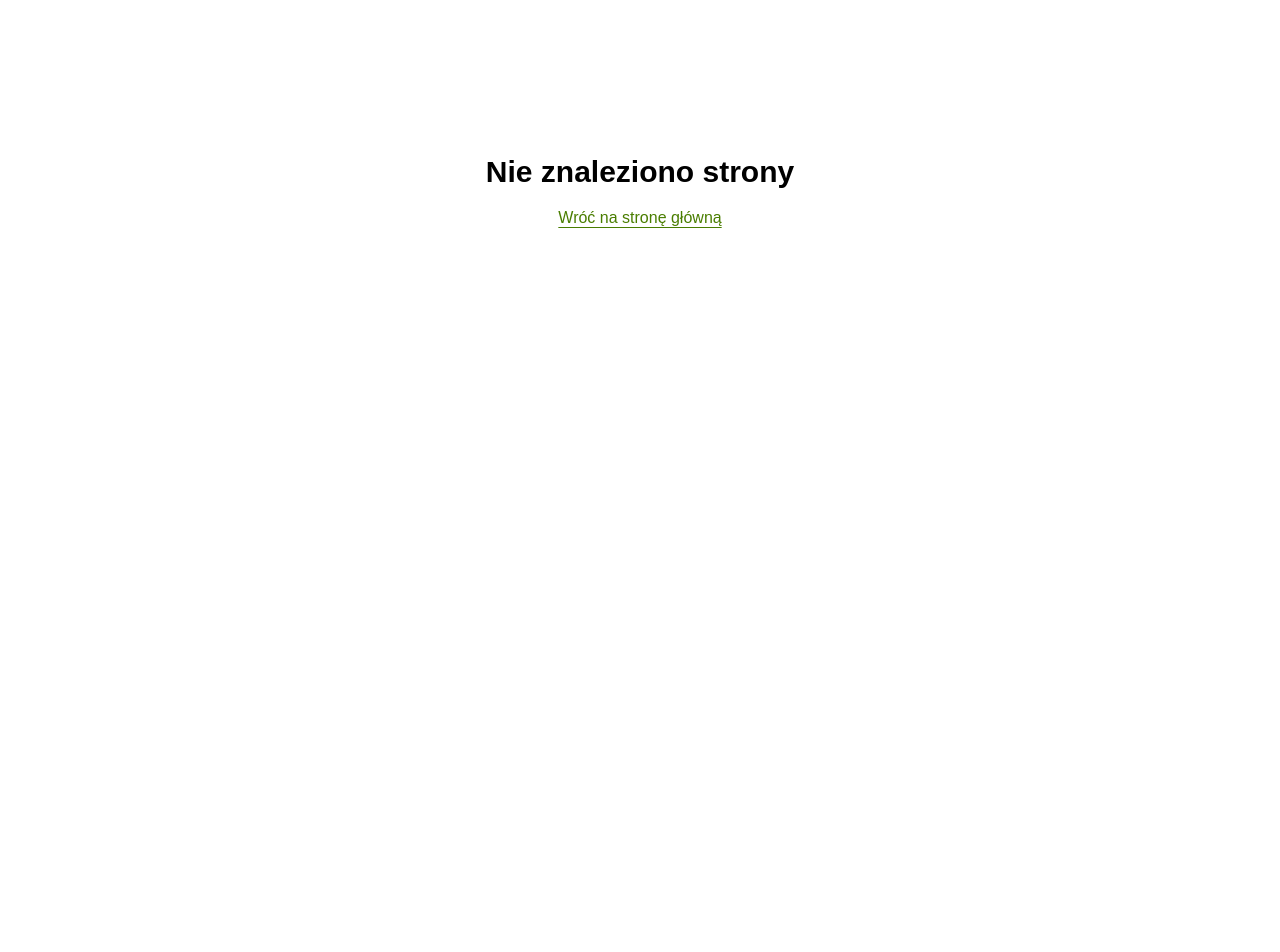
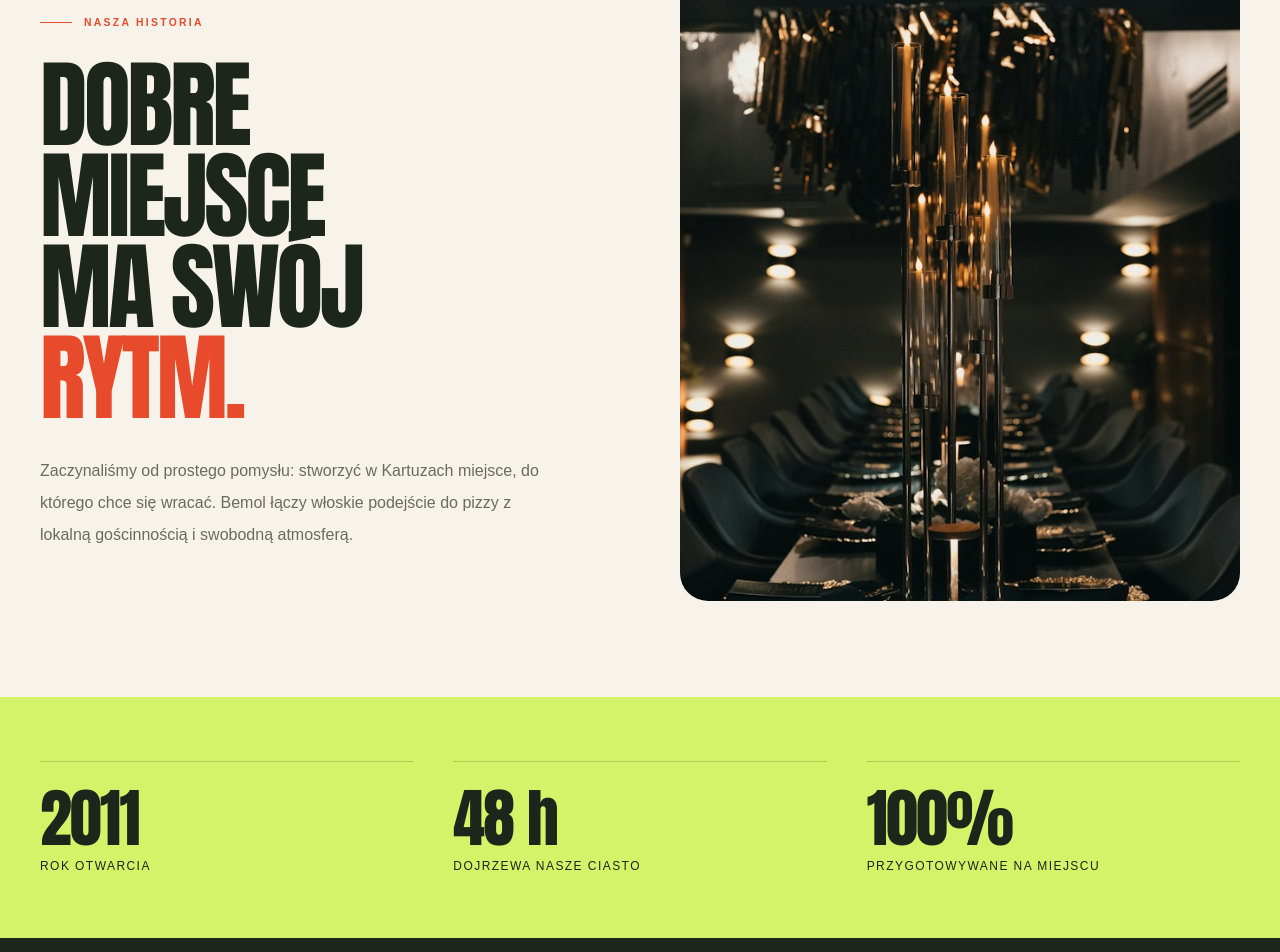
Before and after one commit to KacperRynkiewicz/ProjektWdro-eniowyPizzeriaBemol, a React (Vite) app in the folder frontend/: page /o-nas in a window 1280 px wide. Shown: the part 208-1160 px from the top of the page. Before the commit the page ends 800 px from the top, so only its background shows below. Built offline with nearby package versions, Linux system fonts and the light colour scheme.

Commit message:
feat(frontend): add about page and navigation

```diff
--- /dev/null
+++ b/frontend/src/components/AboutHero.tsx
@@ -0,0 +1,44 @@
+import restaurantInterior from '../assets/restaurant-interior.jpg'
+
+function AboutHero() {
+  return (
+    <section
+      aria-labelledby="about-page-heading"
+      className="bg-cream px-5 py-16 text-surface-dark sm:px-8 sm:py-20 lg:px-10 lg:py-24"
+    >
+      <div className="mx-auto grid max-w-[1440px] items-center gap-10 md:grid-cols-2 md:gap-16 lg:gap-20">
+        <div>
+          <p className="mb-7 flex items-center gap-3 text-[0.65rem] font-semibold uppercase tracking-[0.22em] text-orange">
+            <span aria-hidden="true" className="h-px w-8 bg-current" />
+            Nasza historia
+          </p>
+          <h1
+            className="font-display text-[clamp(3rem,7.5vw,7rem)] uppercase leading-[0.95] tracking-[-0.035em]"
+            id="about-page-heading"
+          >
+            <span className="block">Dobre</span>
+            <span className="block">miejsce</span>
+            <span className="block">ma swój</span>
+            <span className="block italic text-orange">rytm.</span>
+          </h1>
+          <p className="mt-8 max-w-lg text-sm leading-loose text-muted sm:text-base">
+            Zaczynaliśmy od prostego pomysłu: stworzyć w Kartuzach miejsce, do którego
+            chce się wracać. Bemol łączy włoskie podejście do pizzy z lokalną
+            gościnnością i swobodną atmosferą.
+          </p>
+        </div>
+
+        <img
+          alt="Wnętrze restauracji z nakrytymi stołami i nastrojowym oświetleniem"
+          className="aspect-[0.88] w-full rounded-[1.75rem] object-cover"
+          fetchPriority="high"
+          height={733}
+          src={restaurantInterior}
+          width={1100}
+        />
+      </div>
+    </section>
+  )
+}
+
+export default AboutHero
--- /dev/null
+++ b/frontend/src/components/AboutPhilosophy.tsx
@@ -0,0 +1,36 @@
+import { Link } from 'react-router-dom'
+
+function AboutPhilosophy() {
+  return (
+    <section
+      aria-labelledby="philosophy-heading"
+      className="border-b border-white/15 bg-surface-dark px-5 py-20 text-center text-white sm:px-8 lg:px-10 lg:py-24"
+    >
+      <div className="mx-auto max-w-[1440px]">
+        <p className="mb-8 flex items-center justify-center gap-3 text-[0.65rem] font-semibold uppercase tracking-[0.22em] text-lime">
+          <span aria-hidden="true" className="h-px w-8 bg-current" />
+          Nasza filozofia
+        </p>
+        <h2
+          className="font-display text-[clamp(2.5rem,6.5vw,5.5rem)] uppercase leading-[1.05] tracking-[-0.035em]"
+          id="philosophy-heading"
+        >
+          <span className="block">Mniej składników.</span>
+          <span className="block">Więcej <span className="italic text-lime">smaku.</span></span>
+        </h2>
+        <p className="mx-auto mt-8 max-w-2xl text-sm leading-loose text-white/60 sm:text-base">
+          Nie szukamy skrótów. Wybieramy dobre produkty, pracujemy ręcznie i dajemy
+          każdemu etapowi tyle czasu, ile naprawdę potrzebuje.
+        </p>
+        <Link
+          className="mt-9 inline-flex min-h-14 items-center justify-center rounded-full bg-lime px-8 py-4 text-sm uppercase tracking-[0.12em] text-surface-dark transition-colors hover:bg-cream focus-visible:outline-2 focus-visible:outline-offset-4 focus-visible:outline-lime"
+          to="/menu"
+        >
+          Poznaj nasze menu
+        </Link>
+      </div>
+    </section>
+  )
+}
+
+export default AboutPhilosophy
--- /dev/null
+++ b/frontend/src/components/AboutStats.tsx
@@ -0,0 +1,29 @@
+const statistics = [
+  { value: '2011', label: 'Rok otwarcia' },
+  { value: '48 h', label: 'Dojrzewa nasze ciasto' },
+  { value: '100%', label: 'Przygotowywane na miejscu' },
+]
+
+function AboutStats() {
+  return (
+    <section
+      aria-label="Bemol w liczbach"
+      className="bg-lime px-5 py-12 text-surface-dark sm:px-8 sm:py-16 lg:px-10"
+    >
+      <dl className="mx-auto grid max-w-[1440px] grid-cols-1 gap-8 sm:grid-cols-3 sm:gap-10">
+        {statistics.map(({ value, label }) => (
+          <div className="flex flex-col border-t border-surface-dark/20 pt-6" key={label}>
+            <dt className="order-2 mt-2 text-xs font-medium uppercase tracking-[0.12em]">
+              {label}
+            </dt>
+            <dd className="font-display text-[clamp(2.75rem,5vw,4rem)] leading-none tracking-tight">
+              {value}
+            </dd>
+          </div>
+        ))}
+      </dl>
+    </section>
+  )
+}
+
+export default AboutStats
--- a/frontend/src/components/Header.tsx
+++ b/frontend/src/components/Header.tsx
@@ -5,7 +5,7 @@
 const navigationLinks = [
   { label: 'Start', href: '/' },
   { label: 'Menu', href: '/menu' },
-  { label: 'O nas', href: '/#o-nas' },
+  { label: 'O nas', href: '/o-nas' },
   { label: 'Kontakt', href: '/#kontakt' },
 ]
 
--- a/frontend/src/components/PageFooter.tsx
+++ b/frontend/src/components/PageFooter.tsx
@@ -17,9 +17,9 @@
               </Link>
             </li>
             <li>
-              <a className="inline-flex min-h-11 items-center transition-colors hover:text-lime focus-visible:outline-2 focus-visible:outline-offset-4 focus-visible:outline-lime" href="/#o-nas">
+              <Link className="inline-flex min-h-11 items-center transition-colors hover:text-lime focus-visible:outline-2 focus-visible:outline-offset-4 focus-visible:outline-lime" to="/o-nas">
                 O nas
-              </a>
+              </Link>
             </li>
             <li>
               <a className="inline-flex min-h-11 items-center transition-colors hover:text-lime focus-visible:outline-2 focus-visible:outline-offset-4 focus-visible:outline-lime" href="/#kontakt">
--- /dev/null
+++ b/frontend/src/pages/AboutPage.tsx
@@ -0,0 +1,15 @@
+import AboutHero from '../components/AboutHero'
+import AboutStats from '../components/AboutStats'
+import AboutPhilosophy from '../components/AboutPhilosophy'
+
+function AboutPage() {
+  return (
+    <>
+      <AboutHero />
+      <AboutStats />
+      <AboutPhilosophy />
+    </>
+  )
+}
+
+export default AboutPage
--- a/frontend/src/router.tsx
+++ b/frontend/src/router.tsx
@@ -3,6 +3,7 @@
 import NotFoundPage from './pages/NotFoundPage'
 import MenuPage from './pages/MenuPage'
 import PageLayout from './layouts/PageLayout'
+import AboutPage from './pages/AboutPage'
 
 export const router = createBrowserRouter([
   {
@@ -12,6 +13,10 @@
   {
     element: <PageLayout />,
     children: [
+      {
+        path: '/o-nas',
+        element: <AboutPage />,
+      },
       {
         path: '/menu',
         element: <MenuPage />,
```
Also changed, not shown: frontend/src/assets/restaurant-interior.jpg (added).
